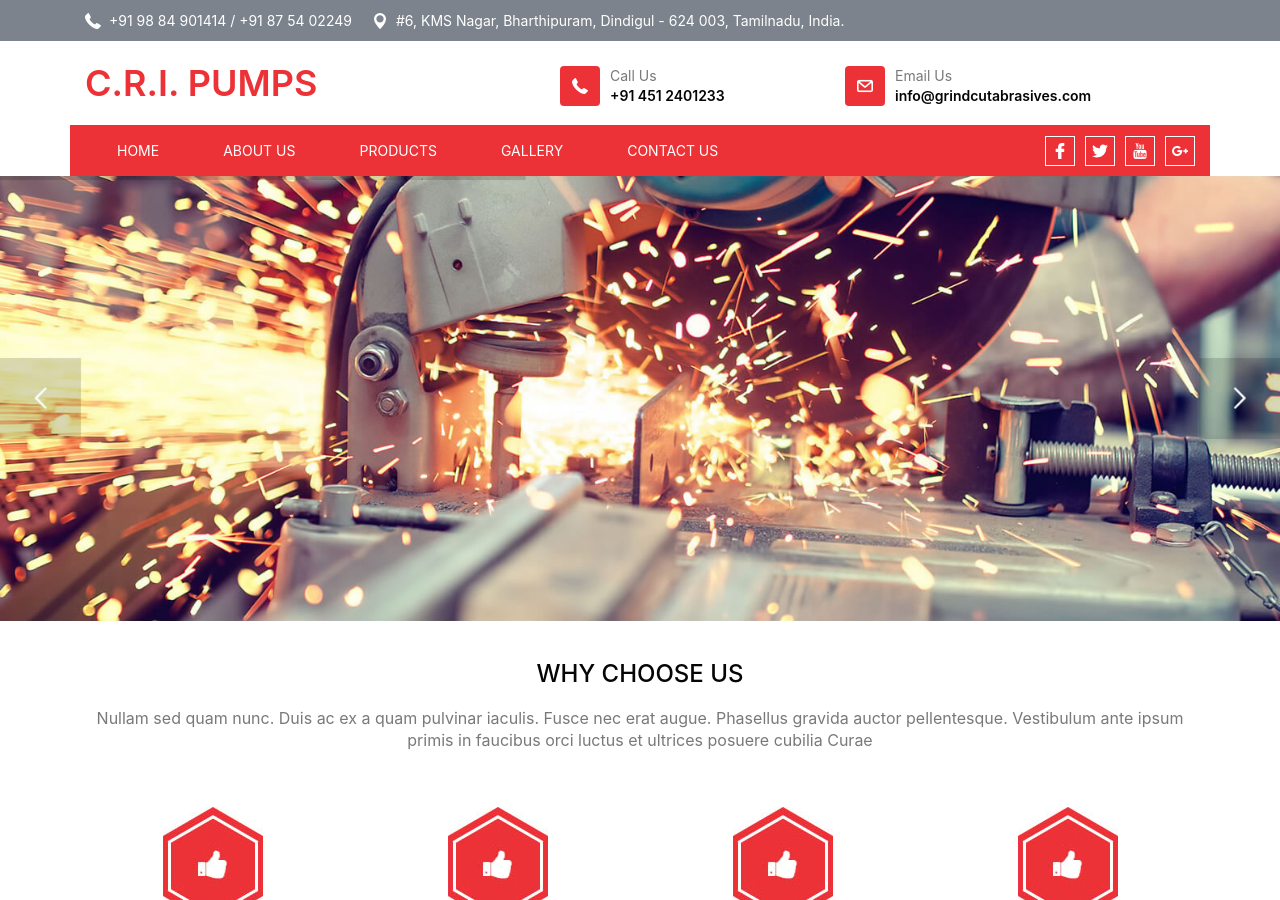
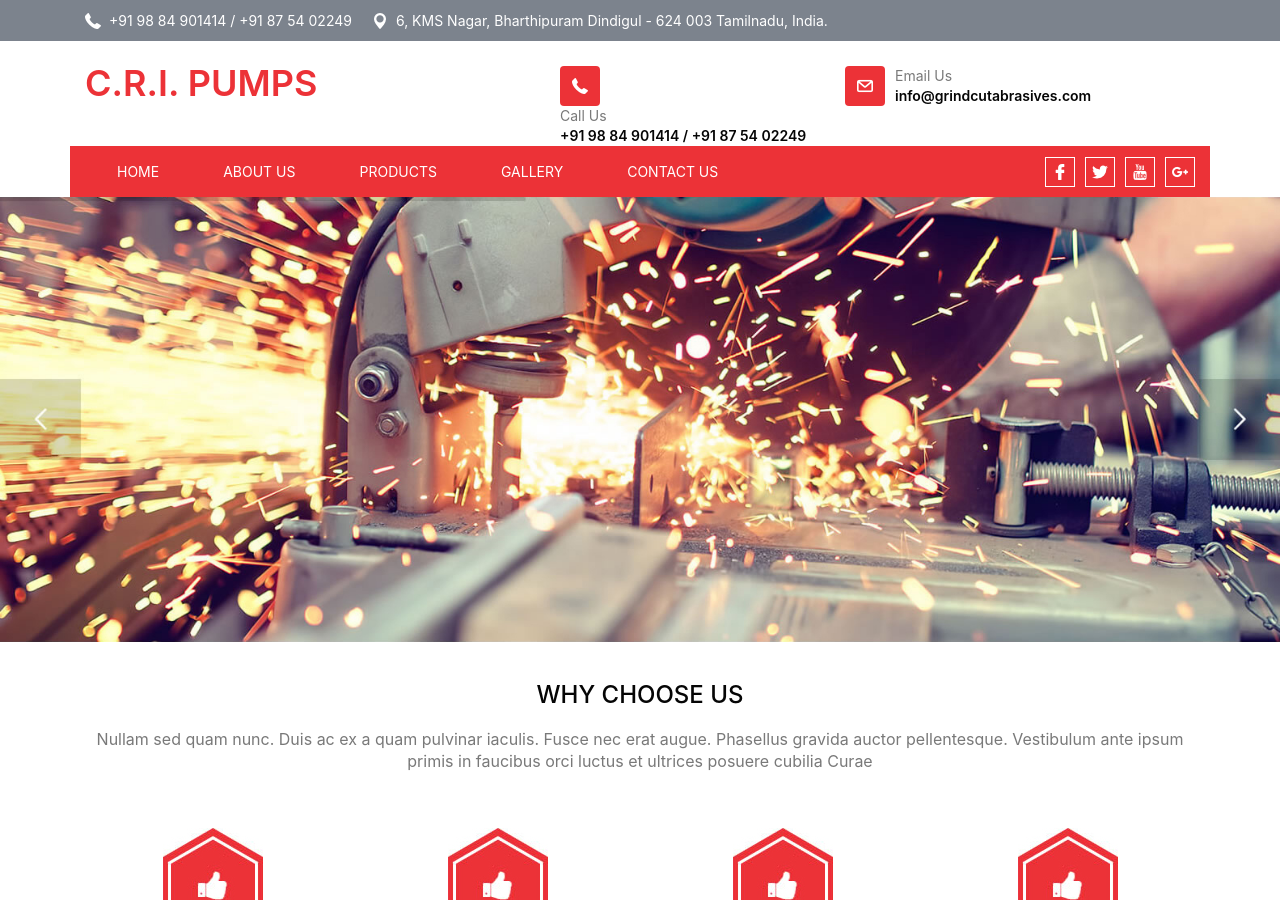
Before and after one commit to tonyseel/two, a Jekyll site: the page built from index.html, in a window 1280 px wide and 900 px high. Built offline with Jekyll 4.4.1, drawn with Linux system fonts in a browser that asks for light colours; nearby versions of some CDN libraries; the list of posts is cut into pages by our own code.

Commit message:
top social

```diff
--- /dev/null
+++ b/_data/top-social.yml
@@ -0,0 +1,4 @@
+- phone-number: +91 98 84 901414 / +91 87 54 02249
+  email: info@grindcutabrasives.com
+  address: 6, KMS Nagar, Bharthipuram Dindigul - 624 003 Tamilnadu, India.
+  logo: C.R.I. PUMPS
--- a/_includes/top-social.html
+++ b/_includes/top-social.html
@@ -1,9 +1,10 @@
     <section class="head-top">
       <div class="container">
+      {% for social in site.data.top-social %}
         <div class="row">
           <aside class="col-md-12">
-            <div class="phone">+91 98 84 901414 / +91 87 54 02249</div>
-            <div class="location">#6, KMS Nagar, Bharthipuram, Dindigul - 624 003, Tamilnadu, India.</div>
+            <div class="phone">{{social.phone-number}}</div>
+            <div class="location">{{social.address}}</div>
           </aside>
         </div>
       </div>
@@ -11,7 +12,8 @@
     <section class="head-bottom">
       <div class="container">
         <div class="row">
-          <aside class="col-md-5"><a href="" class="logo">C.R.I. PUMPS</a></aside>
-            <aside class="col-md-3"><div class="head-box"><div class="icon"><img src="images/head-phone.png" alt=""/></div><div class="text">Call Us <br /><span>+91 451 2401233</span></div></div></aside>
-            <aside class="col-md-4"><div class="head-box"><div class="icon"><img src="images/head-email.png" alt=""/></div><div class="text">Email Us <br /><span>info@grindcutabrasives.com</span></div></div></aside>
+          <aside class="col-md-5"><a href="" class="logo">{{social.logo}}</a></aside>
+            <aside class="col-md-3"><div class="head-box"><div class="icon"><img src="images/head-phone.png" alt=""/></div><div class="text">Call Us <br /><span>{{social.phone-number}}</span></div></div></aside>
+            <aside class="col-md-4"><div class="head-box"><div class="icon"><img src="images/head-email.png" alt=""/></div><div class="text">Email Us <br /><span>{{social.email}}</span></div></div></aside>
         </div>
+        {% endfor %}
```
